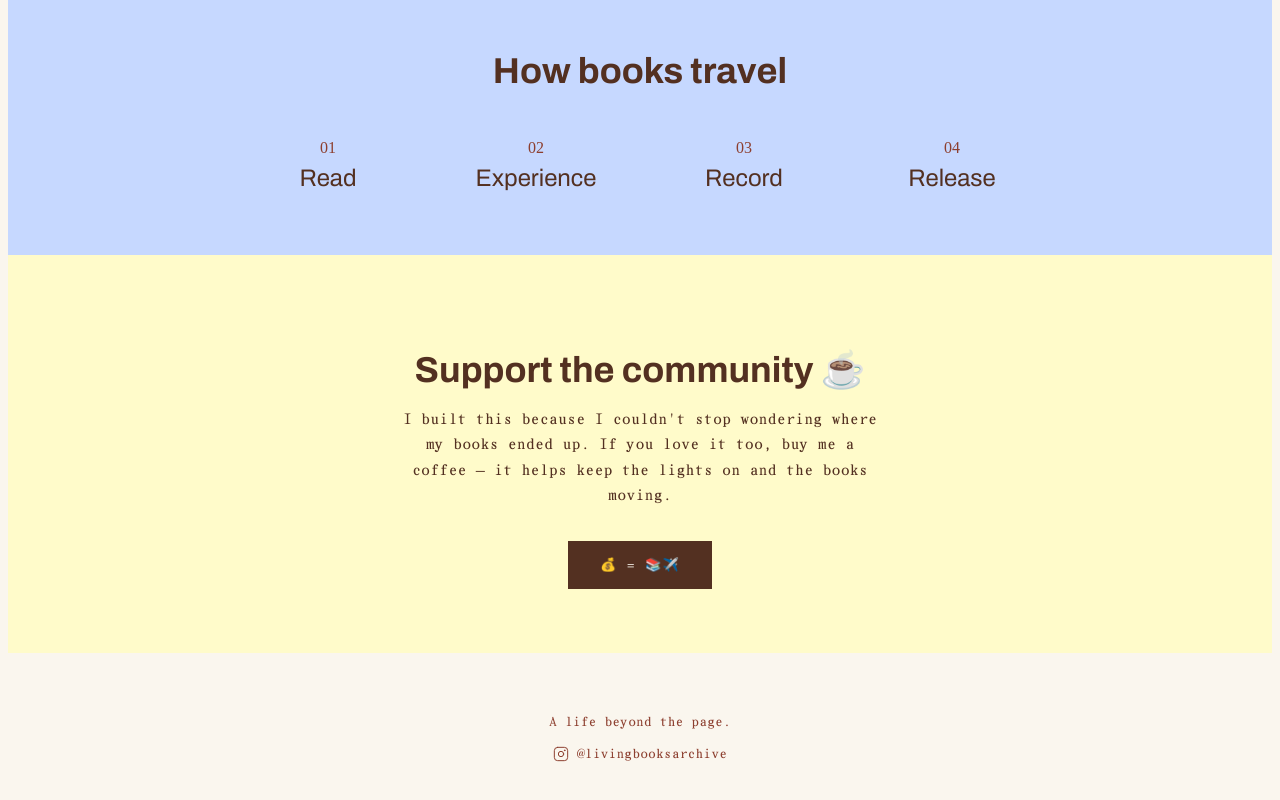
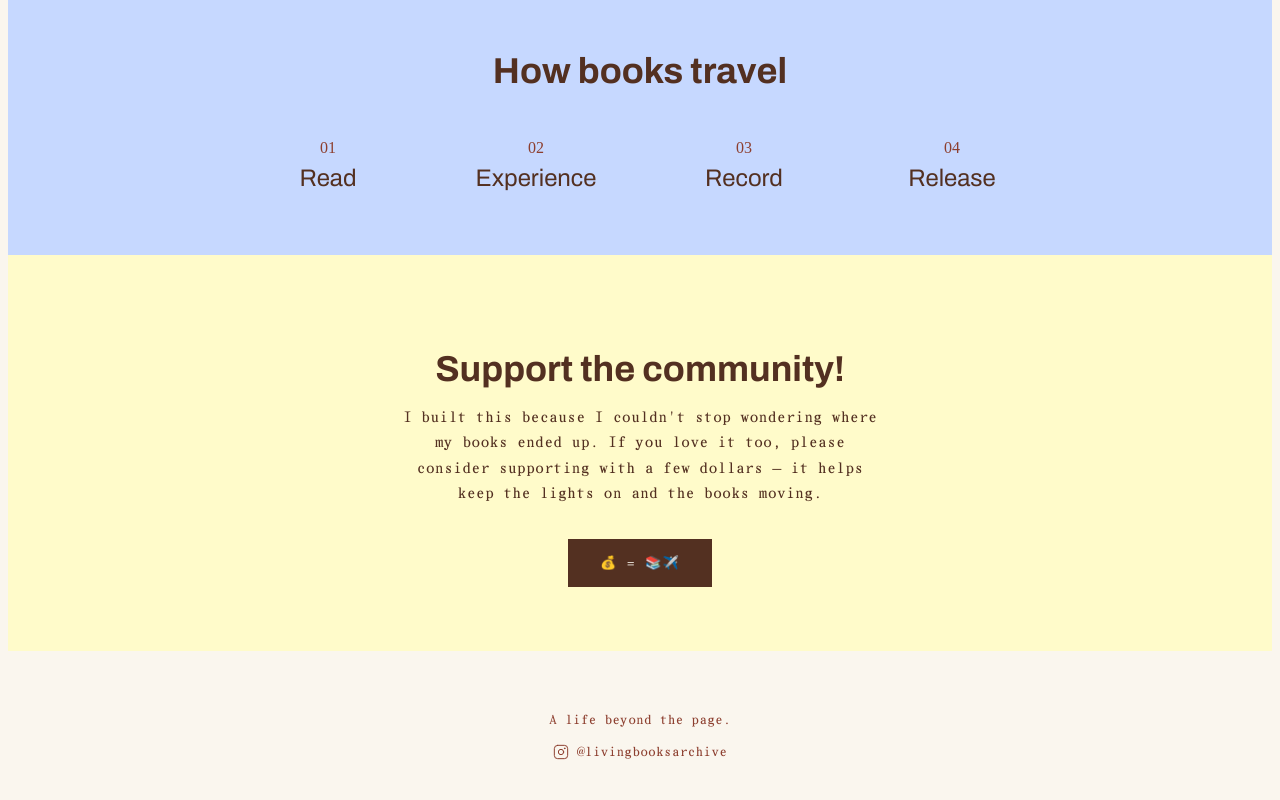
Before and after one commit to hellosophiespeaking/living-books, a Next.js app: page / in a window 1280 px wide. Shown: the part 798-1598 px from the top of the page. Built offline with nearby package versions, Linux system fonts and the light colour scheme.

Commit message:
Update Ko-fi CTA copy

```diff
--- a/app/page.tsx
+++ b/app/page.tsx
@@ -88,10 +88,10 @@ export default function Home() {
       </section>
 
       <section style={{backgroundColor: '#FFFBCA', padding: '64px 32px', textAlign: 'center'}}>
-        <h2 style={{fontFamily: 'Archivo', color: '#533021', fontSize: '36px', marginBottom: '16px'}}>Support the community ☕</h2>
-        <p style={{fontFamily: 'Toren', color: '#533021', fontSize: '15px', lineHeight: '1.7', maxWidth: '480px', margin: '0 auto 32px'}}>
-          I built this because I couldn't stop wondering where my books ended up. If you love it too, buy me a coffee — it helps keep the lights on and the books moving.
-        </p>
+        <h2 style={{fontFamily: 'Archivo', color: '#533021', fontSize: '36px', marginBottom: '16px'}}>Support the community!</h2>
+<p style={{fontFamily: 'Toren', color: '#533021', fontSize: '15px', lineHeight: '1.7', maxWidth: '480px', margin: '0 auto 32px'}}>
+  I built this because I couldn't stop wondering where my books ended up. If you love it too, please consider supporting with a few dollars — it helps keep the lights on and the books moving.
+</p>
         <a href="https://ko-fi.com/livingbooks" target="_blank" rel="noopener noreferrer" style={{backgroundColor: '#533021', color: '#FAF6EE', padding: '16px 32px', fontFamily: 'Toren', fontSize: '13px', letterSpacing: '0.1em', textDecoration: 'none', display: 'inline-block'}}>💰 = 📚✈️</a>
       </section>
 
```
